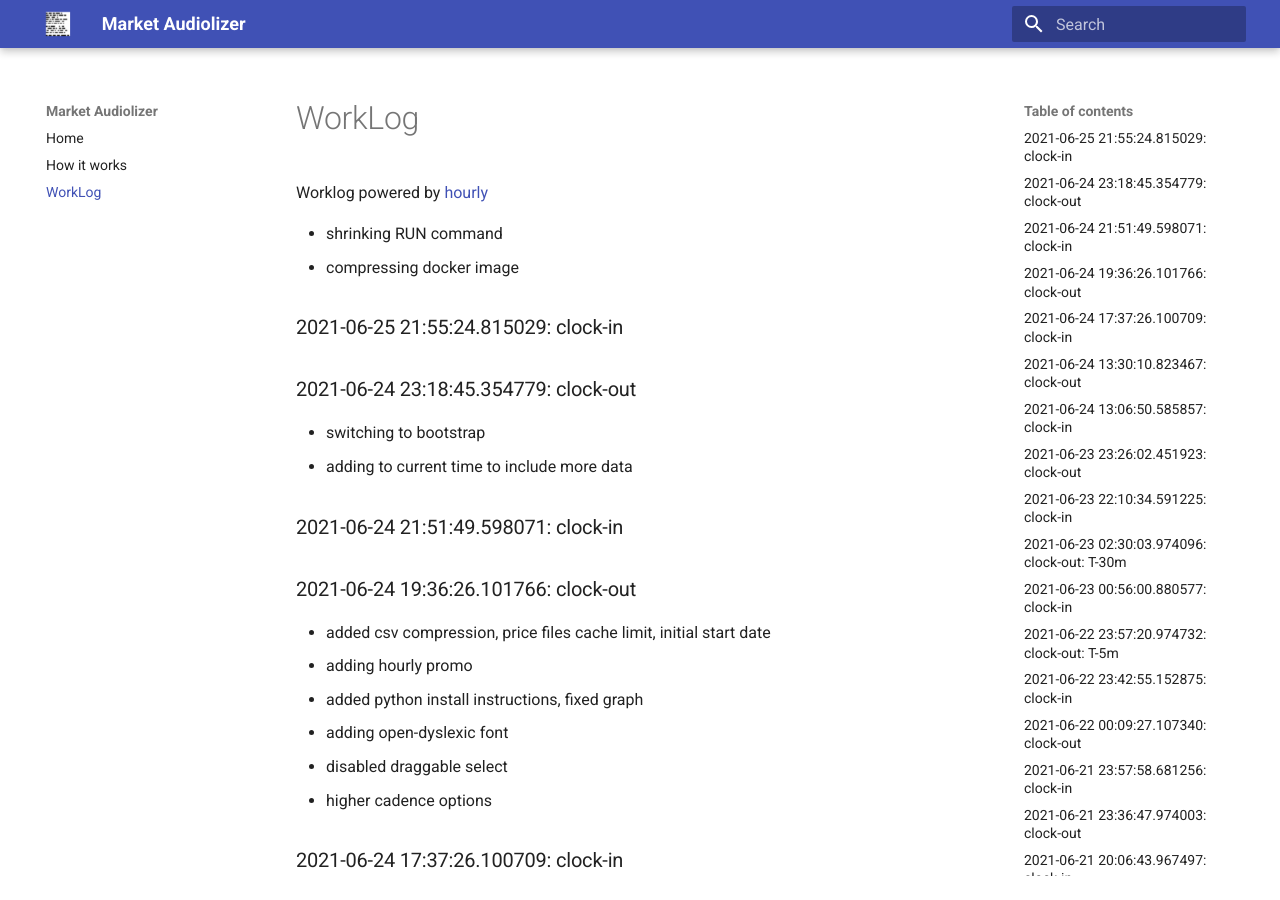
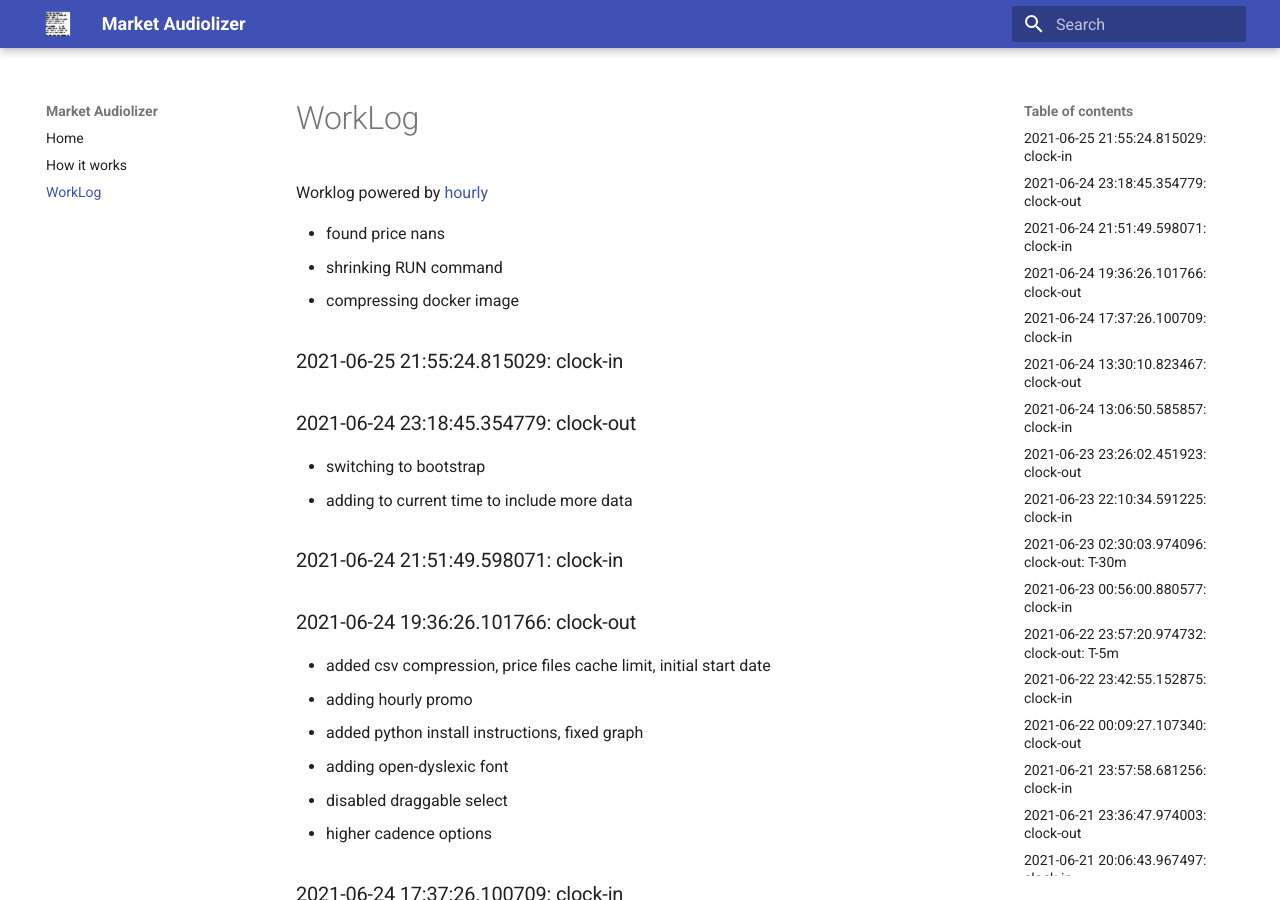
Before and after one commit to asherp/audiolizer, an MkDocs documentation site: the page built from docs/WorkLog.md, in a window 1280 px wide and 900 px high. Built offline with MkDocs 1.6.1 and Material for MkDocs 9.7.7, drawn with Linux system fonts in a browser that asks for light colours.

Commit message:
found price nans

```diff
--- a/WorkLog.md
+++ b/WorkLog.md
@@ -1,3 +1,4 @@
+* found price nans
 * shrinking RUN command
 * compressing docker image
 
```
